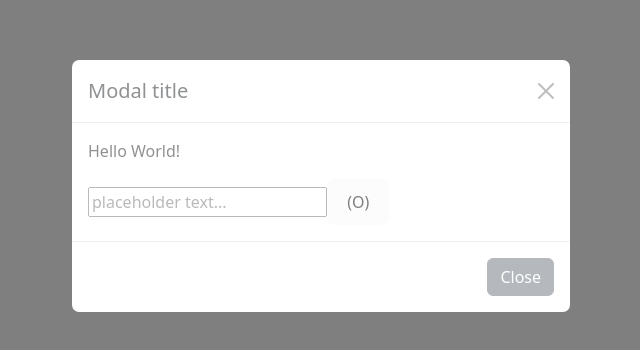
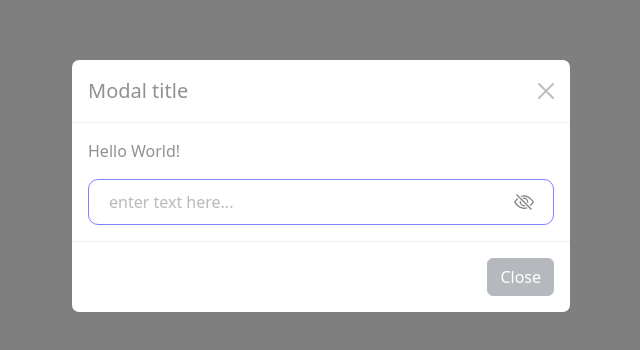
Before and after one commit to FillArt/valery-task, a React (Vite) app: page / in a window 1280 px wide. Shown: the part 214-564 px from the top of the page, without its empty margins (319-959 px from the left). Built offline with nearby package versions, Linux system fonts and the light colour scheme.

Commit message:
feat(password): added eye icon for input. Finished logic

```diff
--- a/src/features/pasword/PasswordInput.jsx
+++ b/src/features/pasword/PasswordInput.jsx
@@ -1,17 +1,59 @@
 import {useState} from "react";
 import styled from "styled-components";
 
-export const PasswordInput = ({value, onChange, placeholder='placeholder text...'}) => {
+import EyeIcon from "./assets/eye.svg"
+import EyeIconSlash from "./assets/eye-slash.svg"
+
+
+export const PasswordInput = ({value, onChange, placeholder='enter text here...'}) => {
 
     const [isHiddenPassword, setIsHiddenPassword] = useState(true)
     const inputType = isHiddenPassword ? 'text' : 'password'
+    const eyeIcon = isHiddenPassword ? EyeIconSlash : EyeIcon
+
+    const onChangeHandler = (e) => onChange(e.currentTarget.value)
 
     return (
-        <div>
-            <input type={inputType} value={value} onChange={onChange} placeholder={placeholder}/>
-            <button onClick={() => setIsHiddenPassword(!isHiddenPassword)}>(O)</button>
-        </div>
+        <PasswordContainer>
+            <input type={inputType} value={value} onChange={onChangeHandler} placeholder={placeholder}/>
+            <button onClick={() => setIsHiddenPassword(!isHiddenPassword)}>
+                <img src={eyeIcon} alt="Toggle visibility"/>
+            </button>
+        </PasswordContainer>
     );
 };
 
-const PasswordContainer = styled.div``
+const PasswordContainer = styled.div`
+    display: flex;
+    align-items: center;
+
+    box-sizing: border-box;
+    padding: 10px 20px;
+    border-radius: 10px;
+    border: 1px solid blue;
+
+    &:focus-within {
+        outline: 3px solid skyblue;
+    }
+
+    input {
+        border: none;
+        flex: 1;
+        padding: 0 20px 0 0;
+        &:focus {
+            outline: none;
+        }
+    }
+    button {
+        background: none;
+        display: inherit;
+        align-items: inherit;
+        border: none;
+        width: 20px;
+        height: 20px;
+        img {
+            width: 20px;
+            height: 20px;
+        }
+    }
+`
```
Also changed, not shown: src/features/pasword/assets/eye-slash.svg (added), src/features/pasword/assets/eye.svg (added).
